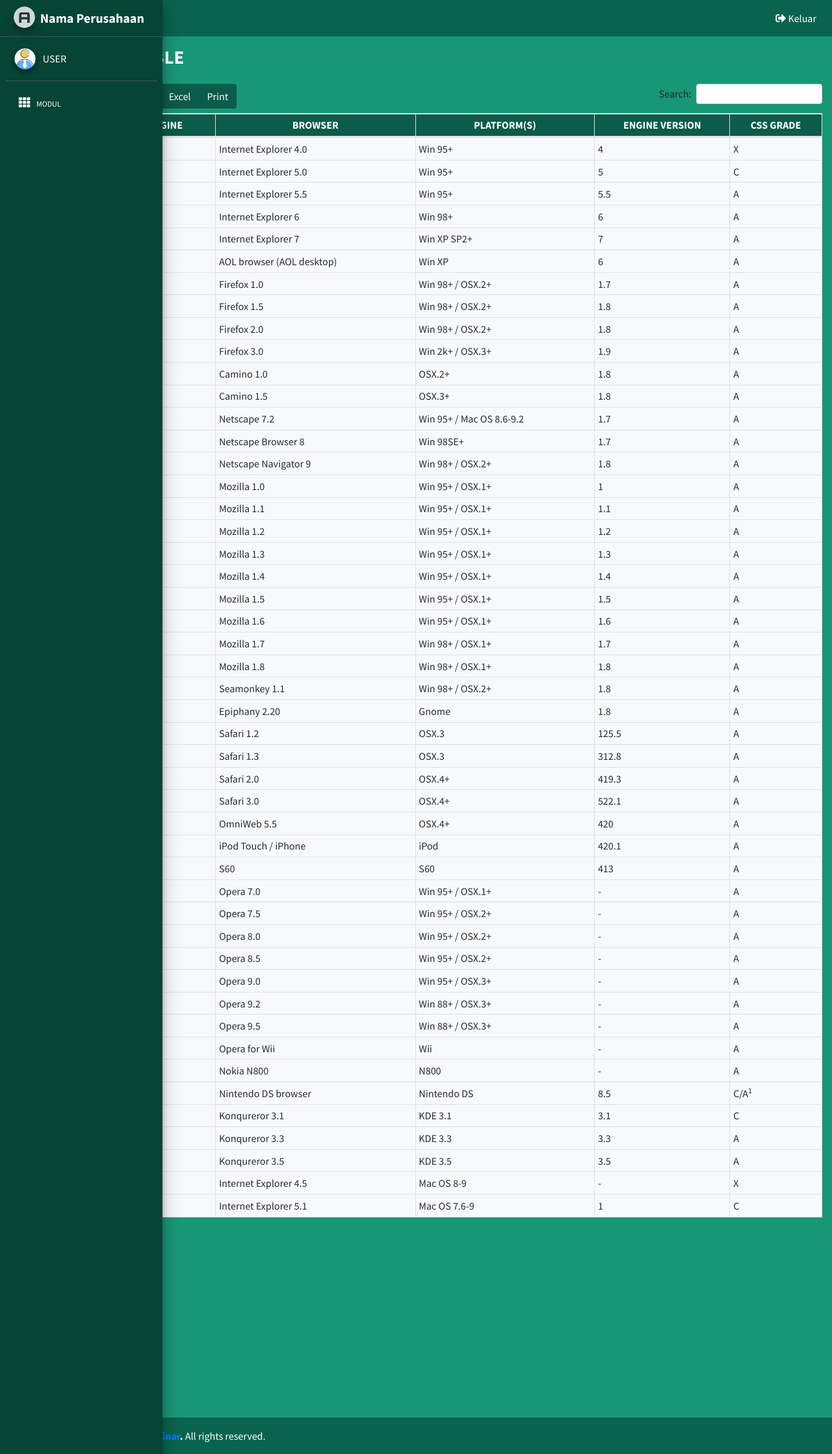
After one commit to felixdanie21/swalayan-python, a Django app: template templates/developer/contoh-table.html in a window 1280 px wide. The commit adds this page. Shown: the whole page at 65% size. Run offline with Django 3.2, Linux system fonts and the light colour scheme; the template is opened without the code that fills it, so the values that code supplies are empty; some libraries are stand-ins or nearby versions.

Commit message:
Membuat contoh halaman form dan table

```diff
--- a/app/m_developer/urls.py
+++ b/app/m_developer/urls.py
@@ -5,5 +5,7 @@ from . import views
 urlpatterns = [
     path('', views.index, name="developer"),
     path('import_csv', views.import_csv, name="import_csv"),
-    path('import_csv_post', views.import_csv_post, name="import_csv_post")
+    path('import_csv_post', views.import_csv_post, name="import_csv_post"),
+    path('contoh_form', views.contoh_form, name="contoh_form"),
+    path('contoh_table', views.contoh_table, name="contoh_table"),
 ]
--- a/static/dist/css/elsofinar.css
+++ b/static/dist/css/elsofinar.css
@@ -59,3 +59,19 @@
       background-color: #09644d !important;
       color: white !important;
     }
+
+    .dt-buttons .btn-secondary {
+      background-color: #0b5c48;
+      border-color: #0b5c48;
+      color: white;
+    }
+
+    .dt-buttons .btn-secondary:hover:not([disabled]) {
+      background-color: #064435;
+      border-color: #064435;
+      color: white;
+    }
+
+    .dt-buttons .btn-secondary:hover:disabled {
+      color: white;
+    }
--- /dev/null
+++ b/templates/developer/contoh-table.html
@@ -0,0 +1,461 @@
+{% extends 'layouts/base.html' %}
+
+{% block title %}Contoh Table{% endblock title %}
+
+{% block css %}{% endblock css %}
+
+{% block content-title %}Contoh Table{% endblock content-title %}
+
+{% block content-back %}{% endblock content-back %}
+
+{% block content %}
+<div class="container-fluid">
+    <div class="row">
+        <div style="overflow: auto;height: 78vh" class="col-sm-12">
+            <table id="idtable" style="font-size:16px" class="table table-sm table-bordered bg-light">
+                <thead class="bg-primary" style="position: sticky;top:0;z-index:2;">
+                    <tr>
+                        <th class="text-center text-uppercase align-middle">Rendering engine</th>
+                        <th class="text-center text-uppercase align-middle">Browser</th>
+                        <th class="text-center text-uppercase align-middle">Platform(s)</th>
+                        <th class="text-center text-uppercase align-middle">Engine version</th>
+                        <th class="text-center text-uppercase align-middle">CSS grade</th>
+                    </tr>
+                </thead>
+                <tbody>
+                    <tr>
+                        <td>Trident</td>
+                        <td>Internet
+                            Explorer 4.0
+                        </td>
+                        <td>Win 95+</td>
+                        <td> 4</td>
+                        <td>X</td>
+                    </tr>
+                    <tr>
+                        <td>Trident</td>
+                        <td>Internet
+                            Explorer 5.0
+                        </td>
+                        <td>Win 95+</td>
+                        <td>5</td>
+                        <td>C</td>
+                    </tr>
+                    <tr>
+                        <td>Trident</td>
+                        <td>Internet
+                            Explorer 5.5
+                        </td>
+                        <td>Win 95+</td>
+                        <td>5.5</td>
+                        <td>A</td>
+                    </tr>
+                    <tr>
+                        <td>Trident</td>
+                        <td>Internet
+                            Explorer 6
+                        </td>
+                        <td>Win 98+</td>
+                        <td>6</td>
+                        <td>A</td>
+                    </tr>
+                    <tr>
+                        <td>Trident</td>
+                        <td>Internet Explorer 7</td>
+                        <td>Win XP SP2+</td>
+                        <td>7</td>
+                        <td>A</td>
+                    </tr>
+                    <tr>
+                        <td>Trident</td>
+                        <td>AOL browser (AOL desktop)</td>
+                        <td>Win XP</td>
+                        <td>6</td>
+                        <td>A</td>
+                    </tr>
+                    <tr>
+                        <td>Gecko</td>
+                        <td>Firefox 1.0</td>
+                        <td>Win 98+ / OSX.2+</td>
+                        <td>1.7</td>
+                        <td>A</td>
+                    </tr>
+                    <tr>
+                        <td>Gecko</td>
+                        <td>Firefox 1.5</td>
+                        <td>Win 98+ / OSX.2+</td>
+                        <td>1.8</td>
+                        <td>A</td>
+                    </tr>
+                    <tr>
+                        <td>Gecko</td>
+                        <td>Firefox 2.0</td>
+                        <td>Win 98+ / OSX.2+</td>
+                        <td>1.8</td>
+                        <td>A</td>
+                    </tr>
+                    <tr>
+                        <td>Gecko</td>
+                        <td>Firefox 3.0</td>
+                        <td>Win 2k+ / OSX.3+</td>
+                        <td>1.9</td>
+                        <td>A</td>
+                    </tr>
+                    <tr>
+                        <td>Gecko</td>
+                        <td>Camino 1.0</td>
+                        <td>OSX.2+</td>
+                        <td>1.8</td>
+                        <td>A</td>
+                    </tr>
+                    <tr>
+                        <td>Gecko</td>
+                        <td>Camino 1.5</td>
+                        <td>OSX.3+</td>
+                        <td>1.8</td>
+                        <td>A</td>
+                    </tr>
+                    <tr>
+                        <td>Gecko</td>
+                        <td>Netscape 7.2</td>
+                        <td>Win 95+ / Mac OS 8.6-9.2</td>
+                        <td>1.7</td>
+                        <td>A</td>
+                    </tr>
+                    <tr>
+                        <td>Gecko</td>
+                        <td>Netscape Browser 8</td>
+                        <td>Win 98SE+</td>
+                        <td>1.7</td>
+                        <td>A</td>
+                    </tr>
+                    <tr>
+                        <td>Gecko</td>
+                        <td>Netscape Navigator 9</td>
+                        <td>Win 98+ / OSX.2+</td>
+                        <td>1.8</td>
+                        <td>A</td>
+                    </tr>
+                    <tr>
+                        <td>Gecko</td>
+                        <td>Mozilla 1.0</td>
+                        <td>Win 95+ / OSX.1+</td>
+                        <td>1</td>
+                        <td>A</td>
+                    </tr>
+                    <tr>
+                        <td>Gecko</td>
+                        <td>Mozilla 1.1</td>
+                        <td>Win 95+ / OSX.1+</td>
+                        <td>1.1</td>
+                        <td>A</td>
+                    </tr>
+                    <tr>
+                        <td>Gecko</td>
+                        <td>Mozilla 1.2</td>
+                        <td>Win 95+ / OSX.1+</td>
+                        <td>1.2</td>
+                        <td>A</td>
+                    </tr>
+                    <tr>
+                        <td>Gecko</td>
+                        <td>Mozilla 1.3</td>
+                        <td>Win 95+ / OSX.1+</td>
+                        <td>1.3</td>
+                        <td>A</td>
+                    </tr>
+                    <tr>
+                        <td>Gecko</td>
+                        <td>Mozilla 1.4</td>
+                        <td>Win 95+ / OSX.1+</td>
+                        <td>1.4</td>
+                        <td>A</td>
+                    </tr>
+                    <tr>
+                        <td>Gecko</td>
+                        <td>Mozilla 1.5</td>
+                        <td>Win 95+ / OSX.1+</td>
+                        <td>1.5</td>
+                        <td>A</td>
+                    </tr>
+                    <tr>
+                        <td>Gecko</td>
+                        <td>Mozilla 1.6</td>
+                        <td>Win 95+ / OSX.1+</td>
+                        <td>1.6</td>
+                        <td>A</td>
+                    </tr>
+                    <tr>
+                        <td>Gecko</td>
+                        <td>Mozilla 1.7</td>
+                        <td>Win 98+ / OSX.1+</td>
+                        <td>1.7</td>
+                        <td>A</td>
+                    </tr>
+                    <tr>
+                        <td>Gecko</td>
+                        <td>Mozilla 1.8</td>
+                        <td>Win 98+ / OSX.1+</td>
+                        <td>1.8</td>
+                        <td>A</td>
+                    </tr>
+                    <tr>
+                        <td>Gecko</td>
+                        <td>Seamonkey 1.1</td>
+                        <td>Win 98+ / OSX.2+</td>
+                        <td>1.8</td>
+                        <td>A</td>
+                    </tr>
+                    <tr>
+                        <td>Gecko</td>
+                        <td>Epiphany 2.20</td>
+                        <td>Gnome</td>
+                        <td>1.8</td>
+                        <td>A</td>
+                    </tr>
+                    <tr>
+                        <td>Webkit</td>
+                        <td>Safari 1.2</td>
+                        <td>OSX.3</td>
+                        <td>125.5</td>
+                        <td>A</td>
+                    </tr>
+                    <tr>
+                        <td>Webkit</td>
+                        <td>Safari 1.3</td>
+                        <td>OSX.3</td>
+                        <td>312.8</td>
+                        <td>A</td>
+                    </tr>
+                    <tr>
+                        <td>Webkit</td>
+                        <td>Safari 2.0</td>
+                        <td>OSX.4+</td>
+                        <td>419.3</td>
+                        <td>A</td>
+                    </tr>
+                    <tr>
+                        <td>Webkit</td>
+                        <td>Safari 3.0</td>
+                        <td>OSX.4+</td>
+                        <td>522.1</td>
+                        <td>A</td>
+                    </tr>
+                    <tr>
+                        <td>Webkit</td>
+                        <td>OmniWeb 5.5</td>
+                        <td>OSX.4+</td>
+                        <td>420</td>
+                        <td>A</td>
+                    </tr>
+                    <tr>
+                        <td>Webkit</td>
+                        <td>iPod Touch / iPhone</td>
+                        <td>iPod</td>
+                        <td>420.1</td>
+                        <td>A</td>
+                    </tr>
+                    <tr>
+                        <td>Webkit</td>
+                        <td>S60</td>
+                        <td>S60</td>
+                        <td>413</td>
+                        <td>A</td>
+                    </tr>
+                    <tr>
+                        <td>Presto</td>
+                        <td>Opera 7.0</td>
+                        <td>Win 95+ / OSX.1+</td>
+                        <td>-</td>
+                        <td>A</td>
+                    </tr>
+                    <tr>
+                        <td>Presto</td>
+                        <td>Opera 7.5</td>
+                        <td>Win 95+ / OSX.2+</td>
+                        <td>-</td>
+                        <td>A</td>
+                    </tr>
+                    <tr>
+                        <td>Presto</td>
+                        <td>Opera 8.0</td>
+                        <td>Win 95+ / OSX.2+</td>
+                        <td>-</td>
+                        <td>A</td>
+                    </tr>
+                    <tr>
+                        <td>Presto</td>
+                        <td>Opera 8.5</td>
+                        <td>Win 95+ / OSX.2+</td>
+                        <td>-</td>
+                        <td>A</td>
+                    </tr>
+                    <tr>
+                        <td>Presto</td>
+                        <td>Opera 9.0</td>
+                        <td>Win 95+ / OSX.3+</td>
+                        <td>-</td>
+                        <td>A</td>
+                    </tr>
+                    <tr>
+                        <td>Presto</td>
+                        <td>Opera 9.2</td>
+                        <td>Win 88+ / OSX.3+</td>
+                        <td>-</td>
+                        <td>A</td>
+                    </tr>
+                    <tr>
+                        <td>Presto</td>
+                        <td>Opera 9.5</td>
+                        <td>Win 88+ / OSX.3+</td>
+                        <td>-</td>
+                        <td>A</td>
+                    </tr>
+                    <tr>
+                        <td>Presto</td>
+                        <td>Opera for Wii</td>
+                        <td>Wii</td>
+                        <td>-</td>
+                        <td>A</td>
+                    </tr>
+                    <tr>
+                        <td>Presto</td>
+                        <td>Nokia N800</td>
+                        <td>N800</td>
+                        <td>-</td>
+                        <td>A</td>
+                    </tr>
+                    <tr>
+                        <td>Presto</td>
+                        <td>Nintendo DS browser</td>
+                        <td>Nintendo DS</td>
+                        <td>8.5</td>
+                        <td>C/A<sup>1</sup></td>
+                    </tr>
+                    <tr>
+                        <td>KHTML</td>
+                        <td>Konqureror 3.1</td>
+                        <td>KDE 3.1</td>
+                        <td>3.1</td>
+                        <td>C</td>
+                    </tr>
+                    <tr>
+                        <td>KHTML</td>
+                        <td>Konqureror 3.3</td>
+                        <td>KDE 3.3</td>
+                        <td>3.3</td>
+                        <td>A</td>
+                    </tr>
+                    <tr>
+                        <td>KHTML</td>
+                        <td>Konqureror 3.5</td>
+                        <td>KDE 3.5</td>
+                        <td>3.5</td>
+                        <td>A</td>
+                    </tr>
+                    <tr>
+                        <td>Tasman</td>
+                        <td>Internet Explorer 4.5</td>
+                        <td>Mac OS 8-9</td>
+                        <td>-</td>
+                        <td>X</td>
+                    </tr>
+                    <tr>
+                        <td>Tasman</td>
+                        <td>Internet Explorer 5.1</td>
+                        <td>Mac OS 7.6-9</td>
+                        <td>1</td>
+                        <td>C</td>
+                    </tr>
+                    <tr>
+                        <td>Tasman</td>
+                        <td>Internet Explorer 5.2</td>
+                        <td>Mac OS 8-X</td>
+                        <td>1</td>
+                        <td>C</td>
+                    </tr>
+                    <tr>
+                        <td>Misc</td>
+                        <td>NetFront 3.1</td>
+                        <td>Embedded devices</td>
+                        <td>-</td>
+                        <td>C</td>
+                    </tr>
+                    <tr>
+                        <td>Misc</td>
+                        <td>NetFront 3.4</td>
+                        <td>Embedded devices</td>
+                        <td>-</td>
+                        <td>A</td>
+                    </tr>
+                    <tr>
+                        <td>Misc</td>
+                        <td>Dillo 0.8</td>
+                        <td>Embedded devices</td>
+                        <td>-</td>
+                        <td>X</td>
+                    </tr>
+                    <tr>
+                        <td>Misc</td>
+                        <td>Links</td>
+                        <td>Text only</td>
+                        <td>-</td>
+                        <td>X</td>
+                    </tr>
+                    <tr>
+                        <td>Misc</td>
+                        <td>Lynx</td>
+                        <td>Text only</td>
+                        <td>-</td>
+                        <td>X</td>
+                    </tr>
+                    <tr>
+                        <td>Misc</td>
+                        <td>IE Mobile</td>
+                        <td>Windows Mobile 6</td>
+                        <td>-</td>
+                        <td>C</td>
+                    </tr>
+                    <tr>
+                        <td>Misc</td>
+                        <td>PSP browser</td>
+                        <td>PSP</td>
+                        <td>-</td>
+                        <td>C</td>
+                    </tr>
+                    <tr>
+                        <td>Other browsers</td>
+                        <td>All others</td>
+                        <td>-</td>
+                        <td>-</td>
+                        <td>U</td>
+                    </tr>
+                </tbody>
+            </table>
+        </div>
+    </div>
+</div>
+{% endblock content %}
+
+{% block js %}
+<script>
+    $(function () {
+        $("#idtable").DataTable({
+            "paging": false,
+            "lengthChange": false,
+            "searching": true,
+            "ordering": false,
+            "info": false,
+            "autoWidth": false,
+            "responsive": true,
+            "buttons": [{
+                className: 'mr-2 btn-primary',
+                text: 'TAMBAH <i class="fas fa-plus" ></i>',
+                action: function(e, dt, node, config) {
+                    window.location.href = '{% url "contoh_form" %}'
+                }
+            },"csv", "excel", "pdf", "print"]
+        }).buttons().container().appendTo('#idtable_wrapper .col-md-6:eq(0)');
+    });
+</script>
+{% endblock js %}
--- a/templates/layouts/base.html
+++ b/templates/layouts/base.html
@@ -18,6 +18,10 @@
   <link rel="stylesheet" href="{% static 'dist/css/adminlte.min.css' %}">
   <!-- Toastr -->
   <link rel="stylesheet" href="{% static 'plugins/toastr/toastr.min.css' %}">
+  <!-- DataTables -->
+  <link rel="stylesheet" href="{% static 'plugins/datatables-bs4/css/dataTables.bootstrap4.min.css' %}">
+  <link rel="stylesheet" href="{% static 'plugins/datatables-responsive/css/responsive.bootstrap4.min.css' %}">
+  <link rel="stylesheet" href="{% static 'plugins/datatables-buttons/css/buttons.bootstrap4.min.css' %}">
   <!-- Css sendiri -->
   <link rel="stylesheet" href="{% static 'dist/css/elsofinar.css' %}">
   {% block css %}{% endblock css %}
@@ -44,7 +48,9 @@
               <h1 class="font-weight-bold text-uppercase text-white">{% block content-title %}{% endblock content-title %}</h1>
             </div>
             <div class="col-sm-6">
-              {% block content-back %}{% endblock content-back %}
+              <ol class="breadcrumb float-sm-right">
+                <li class="breadcrumb-item">{% block content-back %}{% endblock content-back %}</li>
+              </ol>
             </div>
           </div>
         </div><!-- /.container-fluid -->
@@ -78,6 +84,19 @@
   <script src="{% static 'dist/js/adminlte.min.js' %}"></script>
   <!-- Toastr -->
   <script src="{% static 'plugins/toastr/toastr.min.js' %}"></script>
+  <!-- DataTables  & Plugins -->
+  <script src="{% static 'plugins/datatables/jquery.dataTables.min.js' %}"></script>
+  <script src="{% static 'plugins/datatables-bs4/js/dataTables.bootstrap4.min.js' %}"></script>
+  <script src="{% static 'plugins/datatables-responsive/js/dataTables.responsive.min.js' %}"></script>
+  <script src="{% static 'plugins/datatables-responsive/js/responsive.bootstrap4.min.js' %}"></script>
+  <script src="{% static 'plugins/datatables-buttons/js/dataTables.buttons.min.js' %}"></script>
+  <script src="{% static 'plugins/datatables-buttons/js/buttons.bootstrap4.min.js' %}"></script>
+  <script src="{% static 'plugins/jszip/jszip.min.js' %}"></script>
+  <script src="{% static 'plugins/pdfmake/pdfmake.min.js' %}"></script>
+  <script src="{% static 'plugins/pdfmake/vfs_fonts.js' %}"></script>
+  <script src="{% static 'plugins/datatables-buttons/js/buttons.html5.min.js' %}"></script>
+  <script src="{% static 'plugins/datatables-buttons/js/buttons.print.min.js' %}"></script>
+  <script src="{% static 'plugins/datatables-buttons/js/buttons.colVis.min.js' %}"></script>
   <script>
       $(function(){
           {% for message in messages %}
```
Also changed, not shown: app/m_developer/views.py (+21 -1 lines), app/utilities.py (+16 -0 lines), templates/developer/contoh-form.html (added, +49 -0 lines), templates/developer/import-csv.html (+4 -3 lines), README.md.
